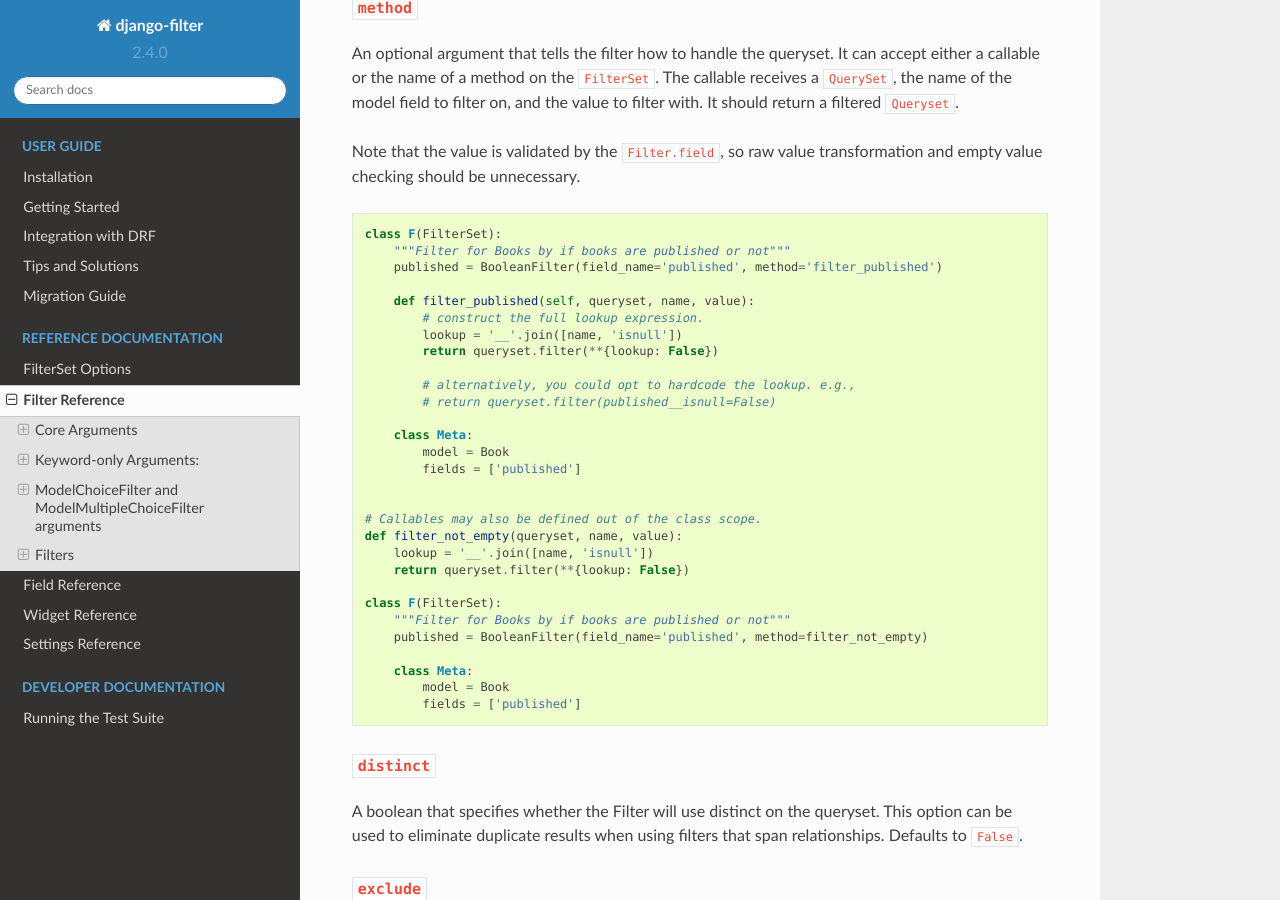
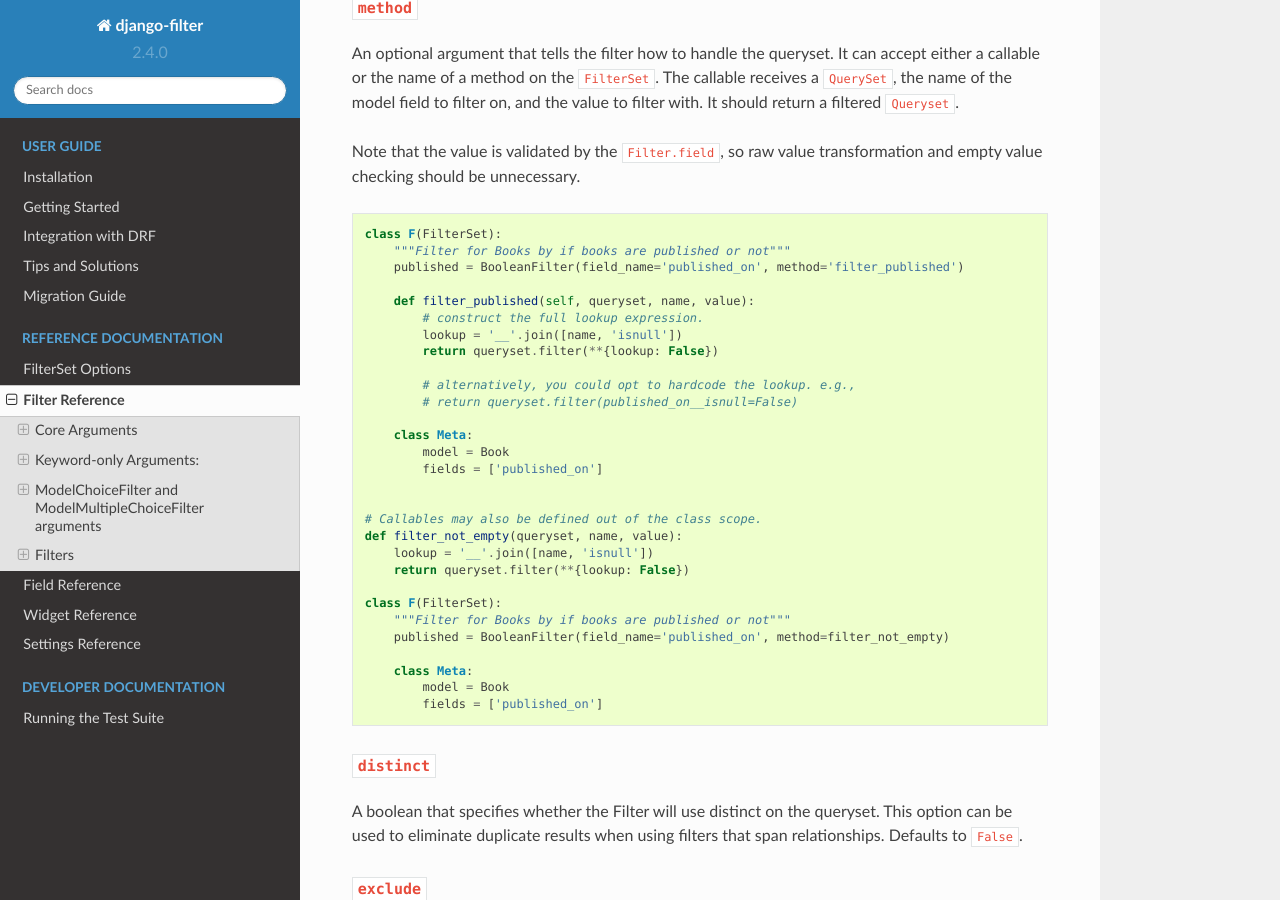
Before and after one commit to carltongibson/django-filter, a Sphinx documentation site: the page built from docs/ref/filters.txt, in a window 1280 px wide and 900 px high, scrolled down 894 px. Built offline with Sphinx 7.4.7 and the Read the Docs theme 2.0.0, drawn with Linux system fonts in a browser that asks for light colours.

```diff
--- a/docs/ref/filters.txt
+++ b/docs/ref/filters.txt
@@ -66,7 +66,7 @@ transformation and empty value checking should be unnecessary.
 
     class F(FilterSet):
         """Filter for Books by if books are published or not"""
-        published = BooleanFilter(field_name='published', method='filter_published')
+        published = BooleanFilter(field_name='published_on', method='filter_published')
 
         def filter_published(self, queryset, name, value):
             # construct the full lookup expression.
@@ -74,11 +74,11 @@ transformation and empty value checking should be unnecessary.
             return queryset.filter(**{lookup: False})
 
             # alternatively, you could opt to hardcode the lookup. e.g.,
-            # return queryset.filter(published__isnull=False)
+            # return queryset.filter(published_on__isnull=False)
 
         class Meta:
             model = Book
-            fields = ['published']
+            fields = ['published_on']
 
 
     # Callables may also be defined out of the class scope.
@@ -88,11 +88,11 @@ transformation and empty value checking should be unnecessary.
 
     class F(FilterSet):
         """Filter for Books by if books are published or not"""
-        published = BooleanFilter(field_name='published', method=filter_not_empty)
+        published = BooleanFilter(field_name='published_on', method=filter_not_empty)
 
         class Meta:
             model = Book
-            fields = ['published']
+            fields = ['published_on']
 
 
 ``distinct``
```
